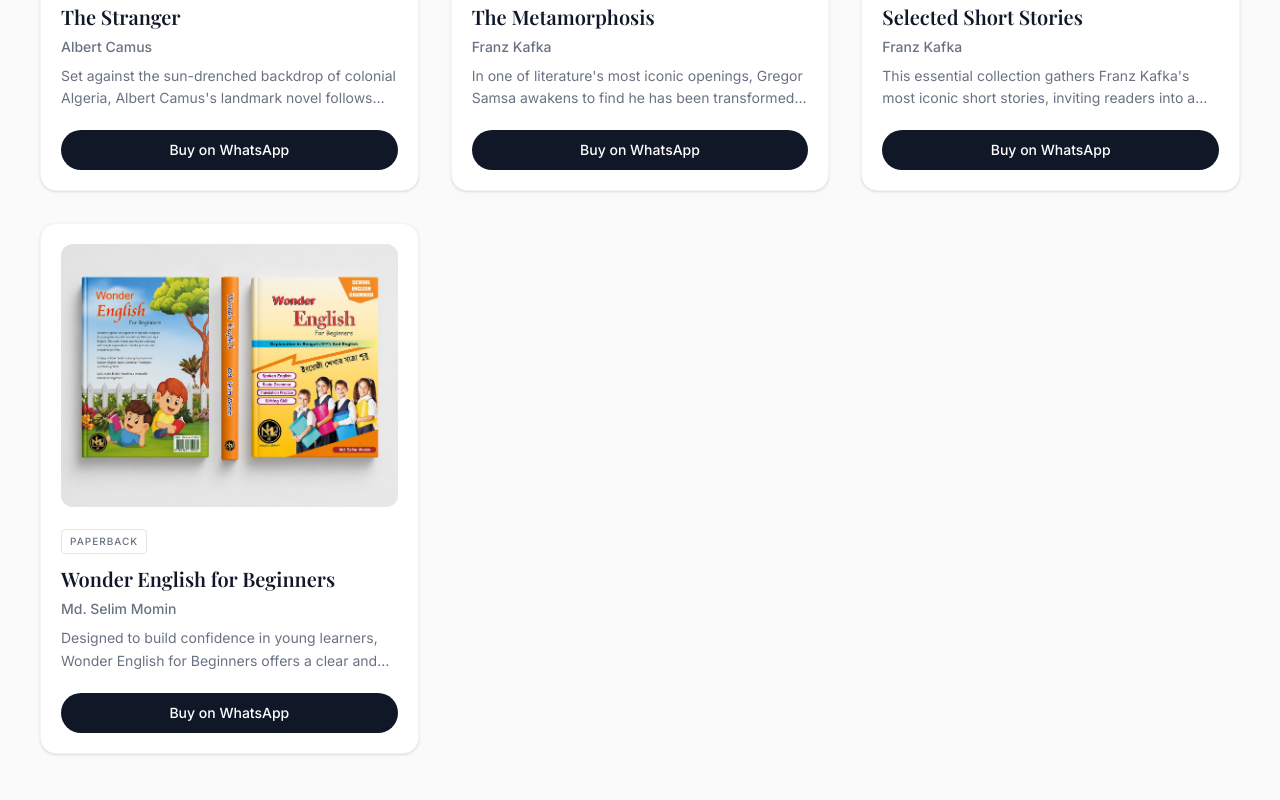
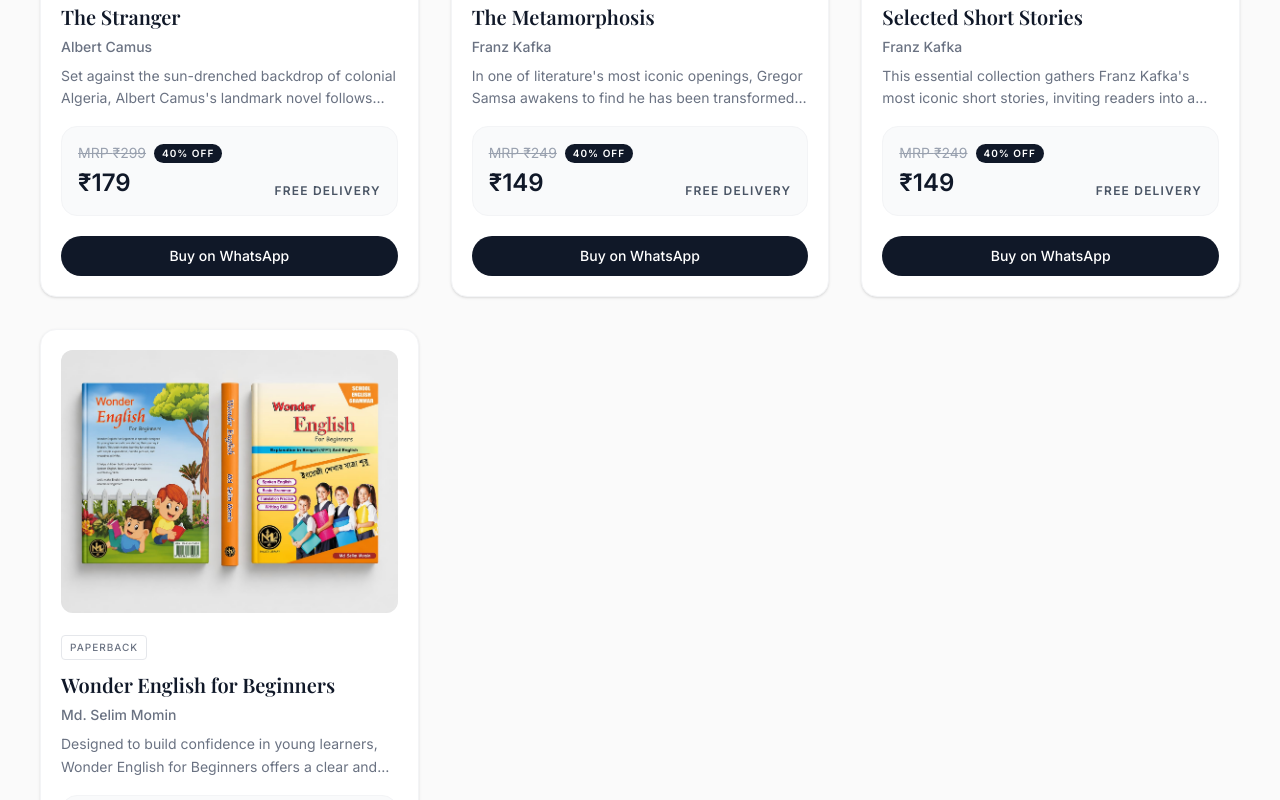
Before and after one commit to onlinesil/publication, a React (Vite) app: page / in a window 1280 px wide. Shown: the part 1040-1840 px from the top of the page. Built offline with nearby package versions, Linux system fonts and the light colour scheme; a web font is replaced by a local one.

Commit message:
Show discounted pricing on book cards

```diff
--- a/src/components/BookCard.tsx
+++ b/src/components/BookCard.tsx
@@ -6,13 +6,18 @@
   book: Book;
 }
 
-const generateWhatsAppLink = (title: string) => {
-  const msg = encodeURIComponent(`I want to buy this book: ${title}`);
+const getDiscountedPrice = (mrp: number) => Math.round(mrp * 0.6);
+
+const formatPrice = (price: number) => `₹${price}`;
+
+const generateWhatsAppLink = (title: string, price: number) => {
+  const msg = encodeURIComponent(`I want to buy this book: ${title} for ${formatPrice(price)} with free delivery.`);
   return `https://wa.me/917908076890?text=${msg}`;
 };
 
 export function BookCard({ book }: BookCardProps) {
   const [isModalOpen, setIsModalOpen] = useState(false);
+  const sellingPrice = getDiscountedPrice(book.mrp);
 
   // Schema.org JSON-LD for individual Books
   const bookSchema = {
@@ -29,6 +34,12 @@
     "publisher": {
       "@type": "Organization",
       "name": "Mullick Library"
+    },
+    "offers": {
+      "@type": "Offer",
+      "priceCurrency": "INR",
+      "price": sellingPrice,
+      "availability": "https://schema.org/InStock"
     }
   };
 
@@ -58,9 +69,21 @@
         <p className="font-sans text-sm font-light text-gray-500 leading-relaxed line-clamp-2">
           {book.description}
         </p>
+
+        <div className="mt-4 rounded-2xl bg-gray-50 border border-gray-100 p-4">
+          <div className="flex items-center gap-2 mb-1 font-sans">
+            <span className="text-sm text-gray-400 line-through">MRP {formatPrice(book.mrp)}</span>
+            <span className="rounded-full bg-gray-900 px-2 py-0.5 text-[10px] font-semibold uppercase tracking-widest text-white">40% OFF</span>
+          </div>
+          <div className="flex items-end justify-between gap-3">
+            <span className="font-sans text-2xl font-semibold text-gray-900">{formatPrice(sellingPrice)}</span>
+            <span className="font-sans text-xs font-semibold uppercase tracking-widest text-gray-600">Free Delivery</span>
+          </div>
+        </div>
+
         <div className="mt-auto pt-5">
           <a
-            href={generateWhatsAppLink(book.title)}
+            href={generateWhatsAppLink(book.title, sellingPrice)}
             target="_blank"
             rel="noopener noreferrer"
             onClick={(e) => e.stopPropagation()}
@@ -104,9 +127,18 @@
                 <p>{book.description}</p>
               </div>
 
+              <div className="mb-8 rounded-3xl bg-gray-50 border border-gray-100 p-5">
+                <div className="flex flex-wrap items-center gap-3 mb-2 font-sans">
+                  <span className="text-base text-gray-400 line-through">MRP {formatPrice(book.mrp)}</span>
+                  <span className="rounded-full bg-gray-900 px-3 py-1 text-[11px] font-semibold uppercase tracking-widest text-white">40% OFF</span>
+                  <span className="rounded-full border border-gray-200 px-3 py-1 text-[11px] font-semibold uppercase tracking-widest text-gray-700">Free Delivery</span>
+                </div>
+                <p className="font-sans text-4xl font-semibold text-gray-900">{formatPrice(sellingPrice)}</p>
+              </div>
+
               <div className="mb-12">
                 <a
-                  href={generateWhatsAppLink(book.title)}
+                  href={generateWhatsAppLink(book.title, sellingPrice)}
                   target="_blank"
                   rel="noopener noreferrer"
                   className="inline-flex items-center justify-center px-8 py-3.5 bg-gray-900 text-white rounded-full text-sm font-medium hover:bg-gray-800 hover:shadow-lg hover:-translate-y-0.5 transition-all duration-300"
```
